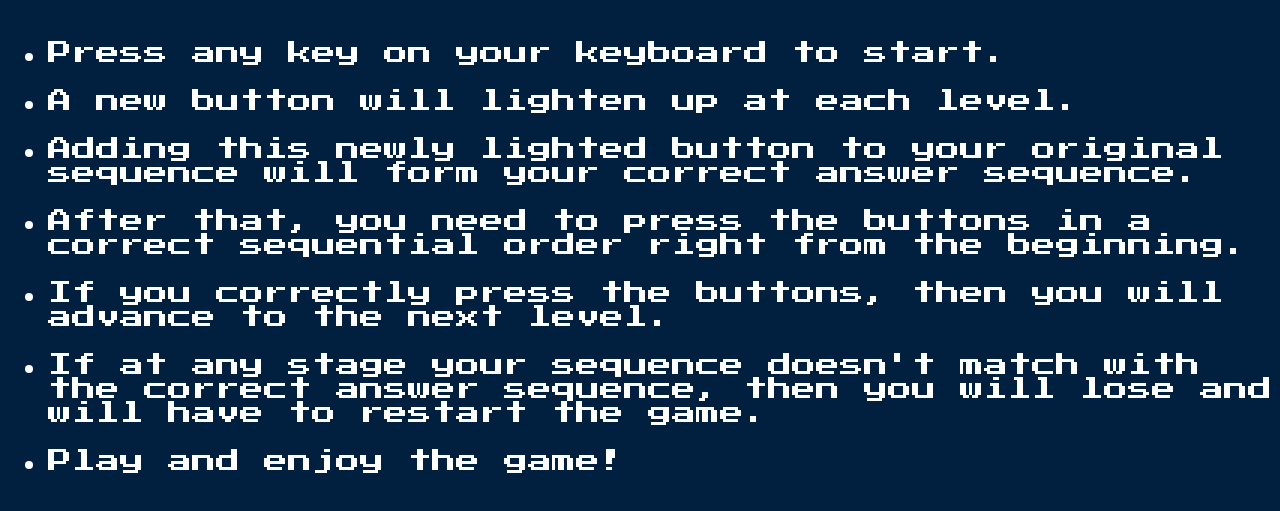
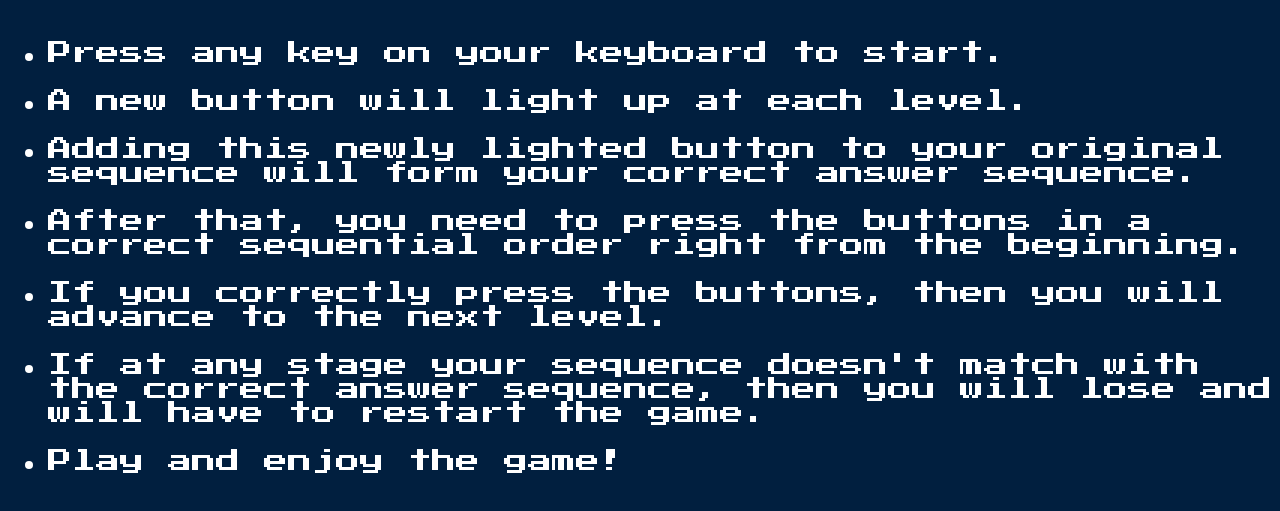
Before and after one commit to ShubhDoshi/Simon-Game, a plain HTML site: page help.html in a window 1280 px wide. Shown: the part 133-644 px from the top of the page. Drawn offline with Linux system fonts and the light colour scheme.

Commit message:
Corrected Grammatical errors

```diff
--- a/help.html
+++ b/help.html
@@ -13,7 +13,7 @@
         <ul>
             <li>Press any key on your keyboard to start.</li>
             <br>
-            <li>A new button will lighten up at each level.</li>
+            <li>A new button will light up at each level.</li>
             <br>
             <li>Adding this newly lighted button to your original sequence will form your correct answer sequence.</li>
             <br>
@@ -25,7 +25,6 @@
             <br>
             <li>Play and enjoy the game!</li>
         </ul>
-
     </div>
 </body>
 </html>
```
